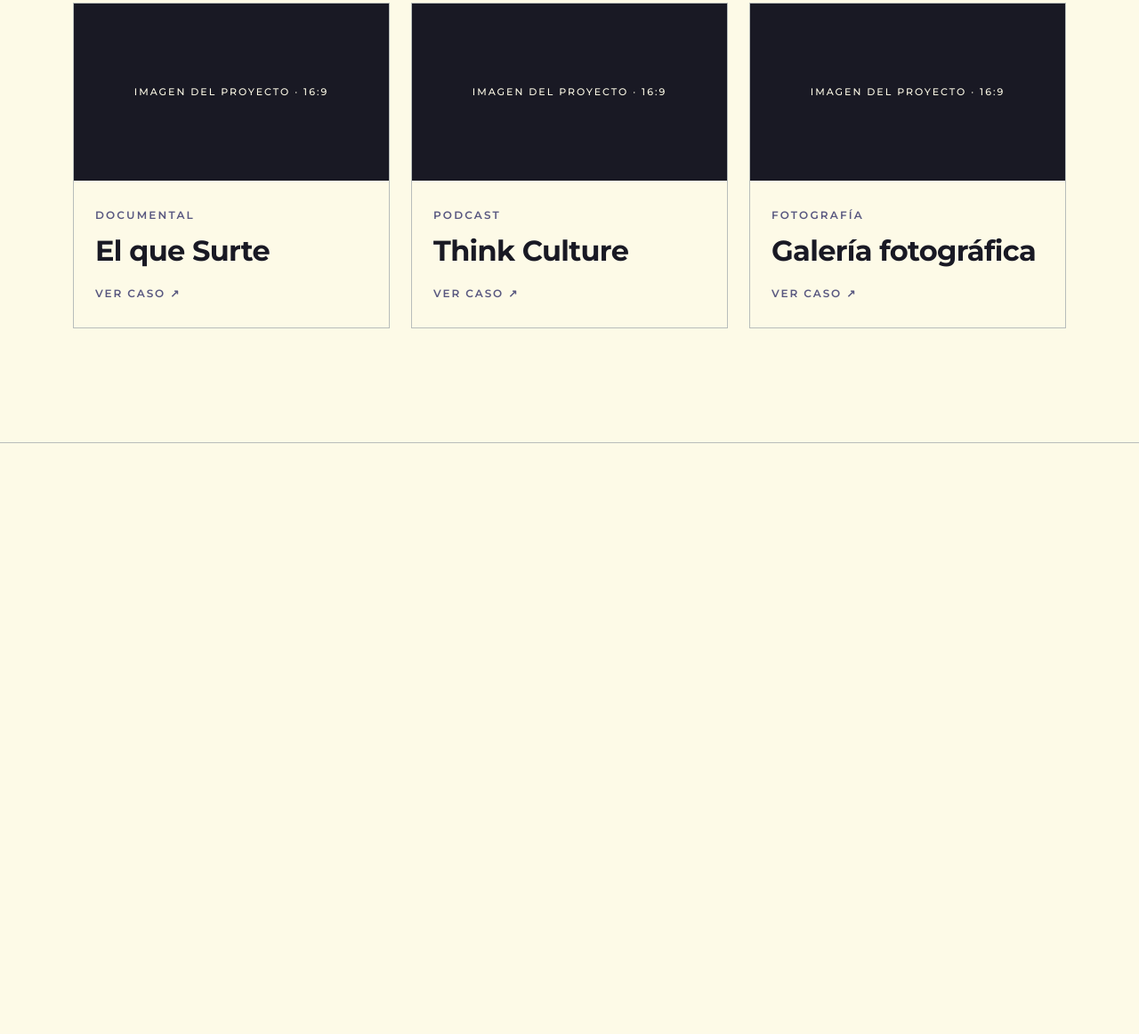
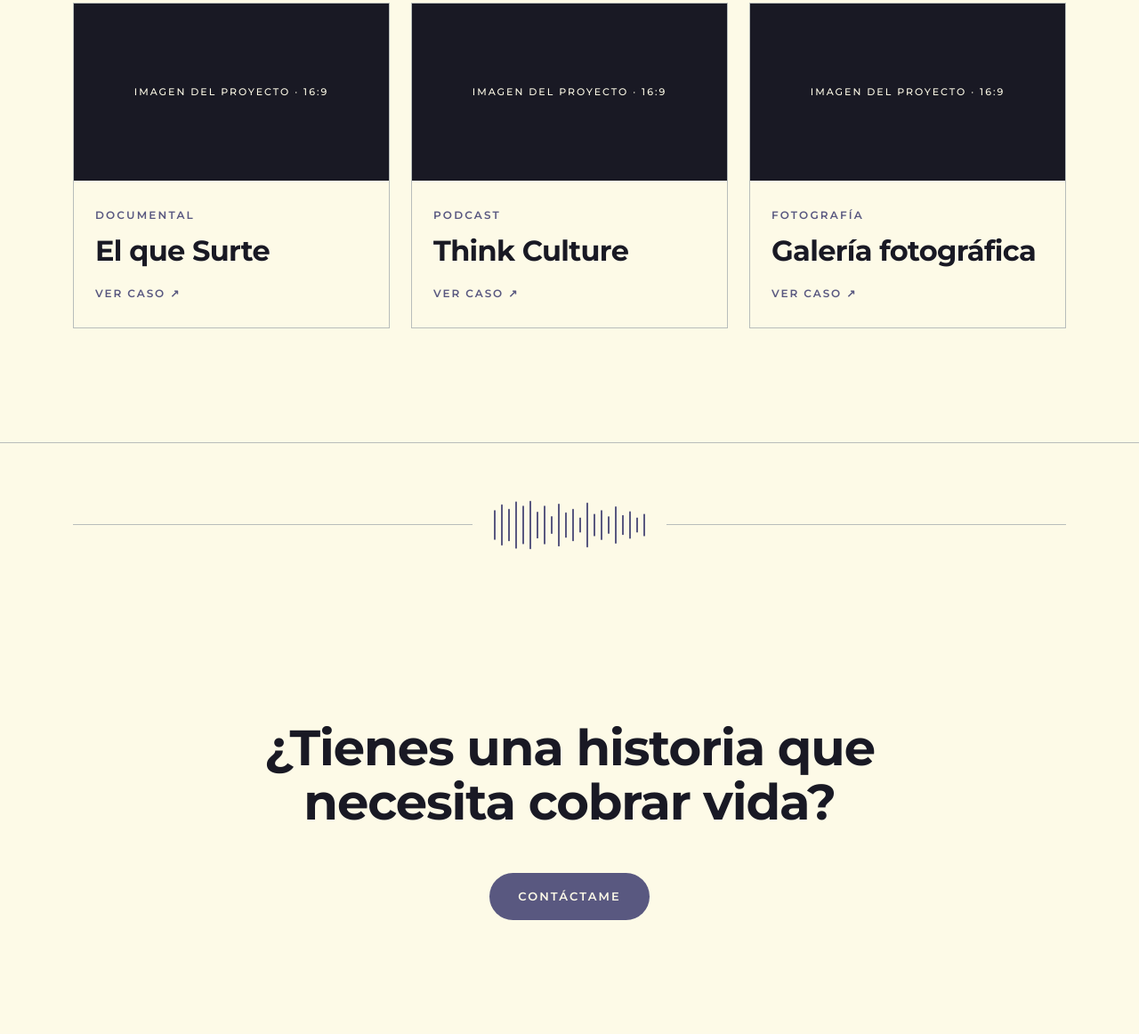
Before and after one commit to Frank-lin07/Portafolio_FGC, a plain HTML site: page index.html in a window 1280 px wide. Shown: the part 1747-2909 px from the top of the page at 89% size. Before the commit the page ends 2245 px from the top, so only its background shows below. Drawn offline with nearby package versions, Linux system fonts and the light colour scheme.

Commit message:
Agregue el separador de onda de audio animada y llamado a contacto

```diff
--- a/css/estilos.css
+++ b/css/estilos.css
@@ -375,3 +375,54 @@ body.menu-abierto .logo-fgc { background-color: var(--color-fondo); }
 }
 
 .tarjeta-enlace:hover .tarjeta-ver { border-bottom-color: var(--color-principal); }
+
+/* Separador de onda de audio */
+.separador-onda {
+    display: flex;
+    align-items: center;
+    gap: var(--espacio-24);
+    padding: var(--espacio-64) 0;
+}
+
+.linea-onda { flex: 1; height: 1px; background: var(--color-neutro); }
+
+.barras {
+    display: flex;
+    align-items: center;
+    gap: 6px;
+    height: 56px;
+}
+
+.barra {
+    display: block;
+    width: 2px;
+    height: 100%;
+    background: var(--color-principal);
+    border-radius: 2px;
+    transform-origin: center;
+}
+
+/* Llamado a contacto */
+.llamado { border-bottom: none; }
+.llamado h2 { max-width: 820px; margin: 0 auto var(--espacio-48); }
+
+/* Botón primario (átomo) */
+.boton-primario {
+    display: inline-block;
+    background: var(--color-principal);
+    color: var(--color-fondo);
+    font-family: var(--fuente-titulos);
+    font-size: 13px;
+    font-weight: 600;
+    letter-spacing: 0.16em;
+    text-transform: uppercase;
+    text-decoration: none;
+    padding: var(--espacio-16) var(--espacio-32);
+    border: 0;
+    border-radius: var(--radio-completo);
+    cursor: pointer;
+    transition: background-color var(--duracion-corta);
+}
+
+.boton-primario:hover { background: var(--color-texto); color: var(--color-fondo); }
+.boton-primario:disabled { background: var(--color-neutro); color: var(--color-secundario); cursor: not-allowed; }
--- a/index.html
+++ b/index.html
@@ -136,6 +136,21 @@
             </div>
         </section>
 
+        <div class="container">
+            <div class="separador-onda revelar" aria-hidden="true">
+                <span class="linea-onda"></span>
+                <div class="barras" id="barrasAudio"></div>
+                <span class="linea-onda"></span>
+            </div>
+        </div>
+
+        <section class="llamado seccion-amplia">
+            <div class="container text-center">
+                <h2 class="revelar">¿Tienes una historia que necesita cobrar vida?</h2>
+                <a href="perfil.html#contacto" class="boton-primario revelar">Contáctame</a>
+            </div>
+        </section>
+
     </main>
 
     <script src="https://cdn.jsdelivr.net/npm/bootstrap@5.3.3/dist/js/bootstrap.bundle.min.js"></script>
--- a/js/main.js
+++ b/js/main.js
@@ -237,3 +237,31 @@ function activarRevelado() {
 }
 
 activarRevelado();
+
+function animarOndaAudio() {
+    const contenedor = document.getElementById('barrasAudio');
+    if (!contenedor) return;
+
+    const alturas = [0.25, 0.5, 0.35, 0.8, 0.55, 0.95, 0.4, 0.7, 0.3, 0.85, 0.5, 0.65, 0.3, 0.9, 0.45, 0.6, 0.35, 0.75, 0.4, 0.55, 0.3, 0.45];
+
+    alturas.forEach(function (a) {
+        const barra = document.createElement('span');
+        barra.className = 'barra';
+        barra.style.transform = 'scaleY(' + a + ')';
+        contenedor.appendChild(barra);
+    });
+
+    if (reducido) return;
+
+    anime({
+        targets: '.barra',
+        scaleY: function (el, i) { return [alturas[i], Math.min(1, alturas[i] + 0.35)]; },
+        direction: 'alternate',
+        loop: true,
+        delay: anime.stagger(90),
+        duration: 1100,
+        easing: 'easeInOutSine'
+    });
+}
+
+animarOndaAudio();
```
